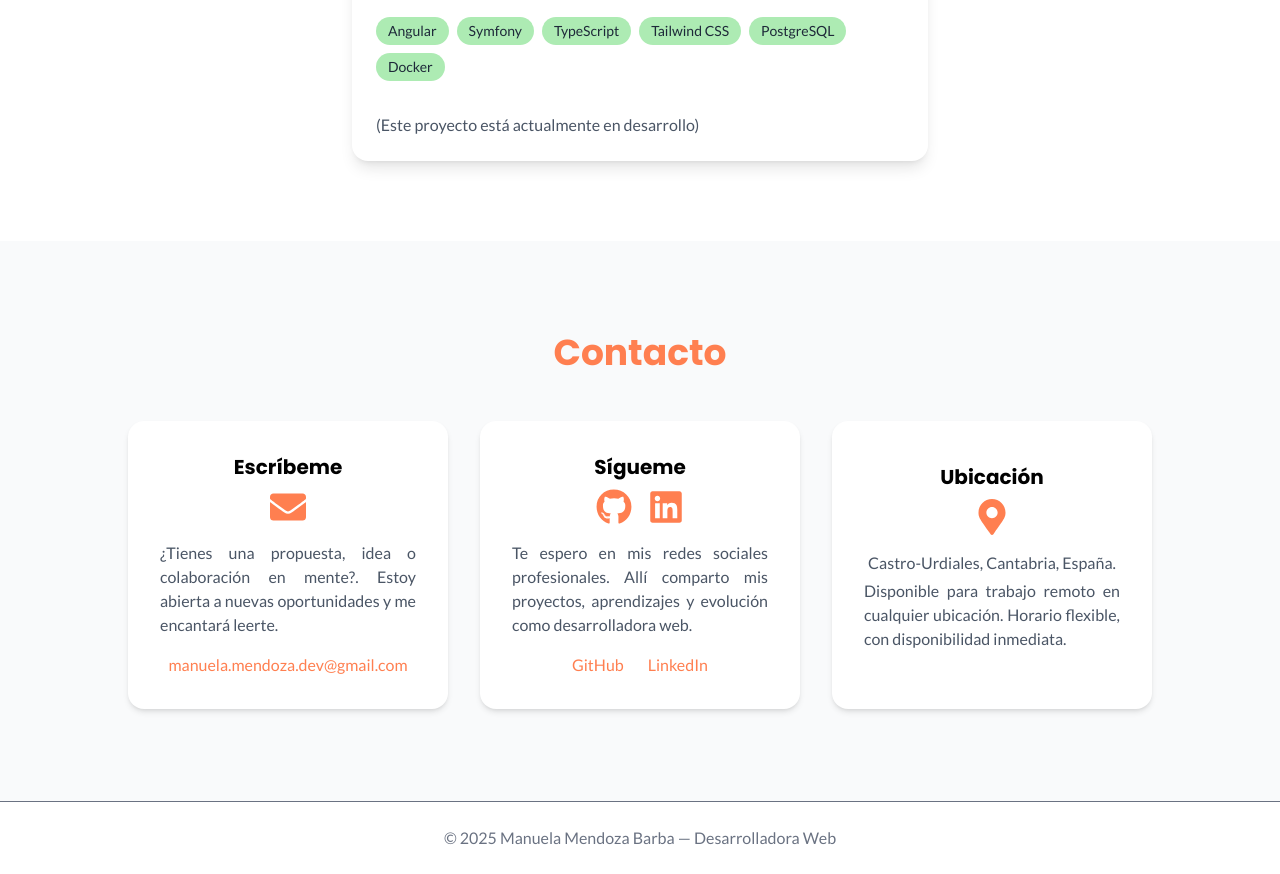
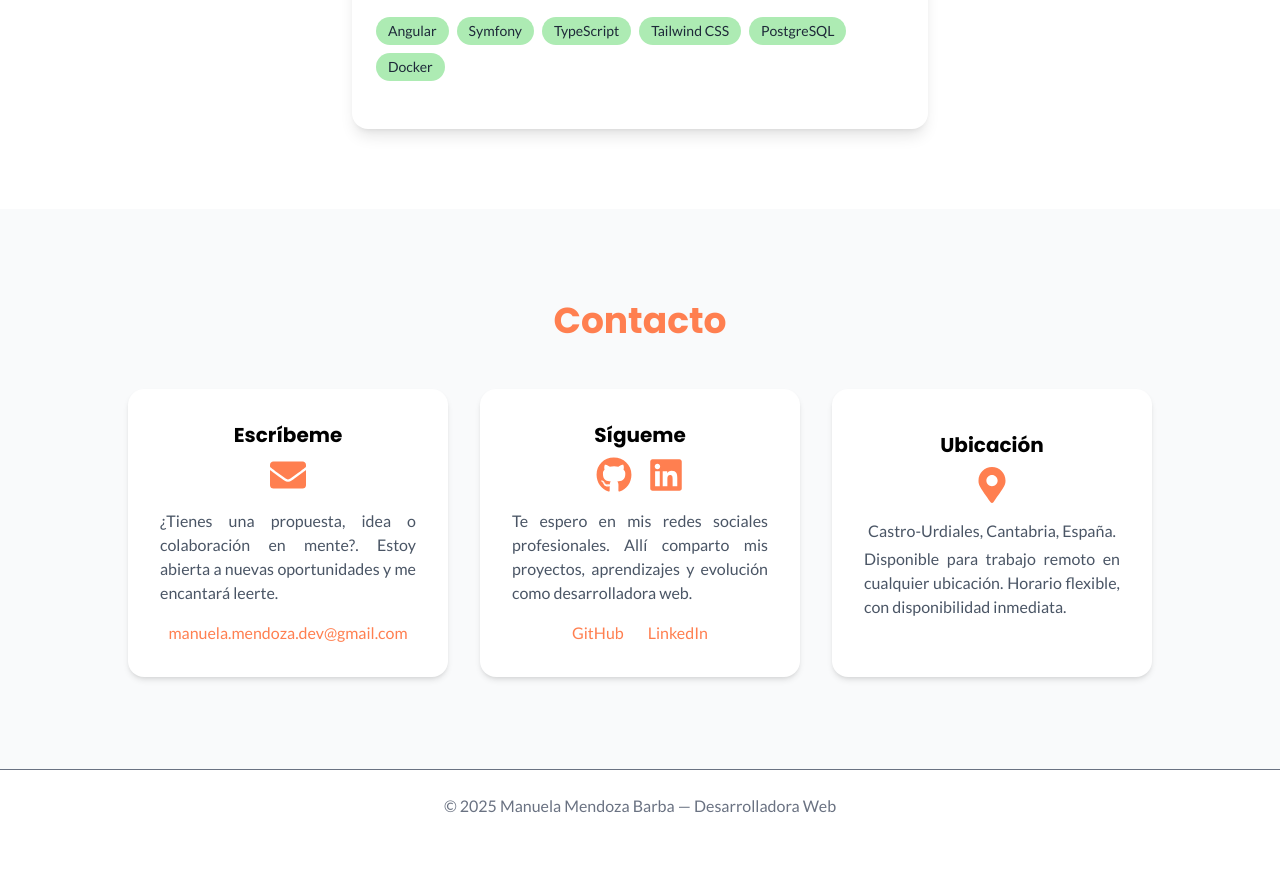
Before and after one commit to manuela217/portfolio-personal-react, a React (Vite) app: page / in a window 1280 px wide. Shown: the part 3787-4661 px from the top of the page. After the commit the page ends 4629 px from the top, so only its background shows below. Built offline with nearby package versions, Linux system fonts and the light colour scheme.

Commit message:
added new project image

```diff
--- a/src/components/Projects.jsx
+++ b/src/components/Projects.jsx
@@ -106,7 +106,6 @@ export default function Proyects () {
               <span className="bg-[#adebb3] text-gray-800 text-sm px-3 py-1 rounded-full"> Docker </span>
             </div>
             <div className="flex gap-4 mt-6">
-              <p className="text-gray-600 mt-2"> (Este proyecto está actualmente en desarrollo) </p>
               {/*
               <a
                 href="#"
```
Also changed, not shown: src/assets/img/proyectoGestorTareas.png.
